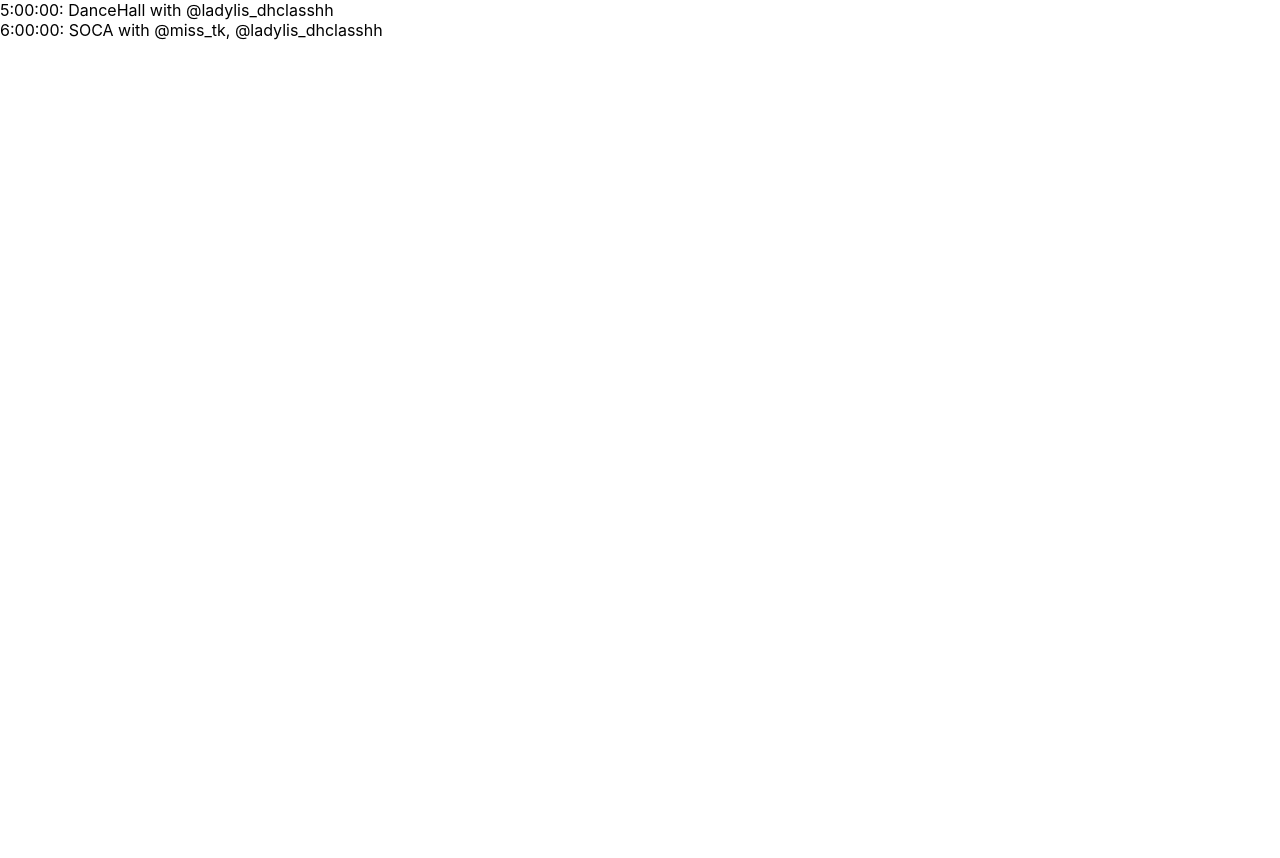
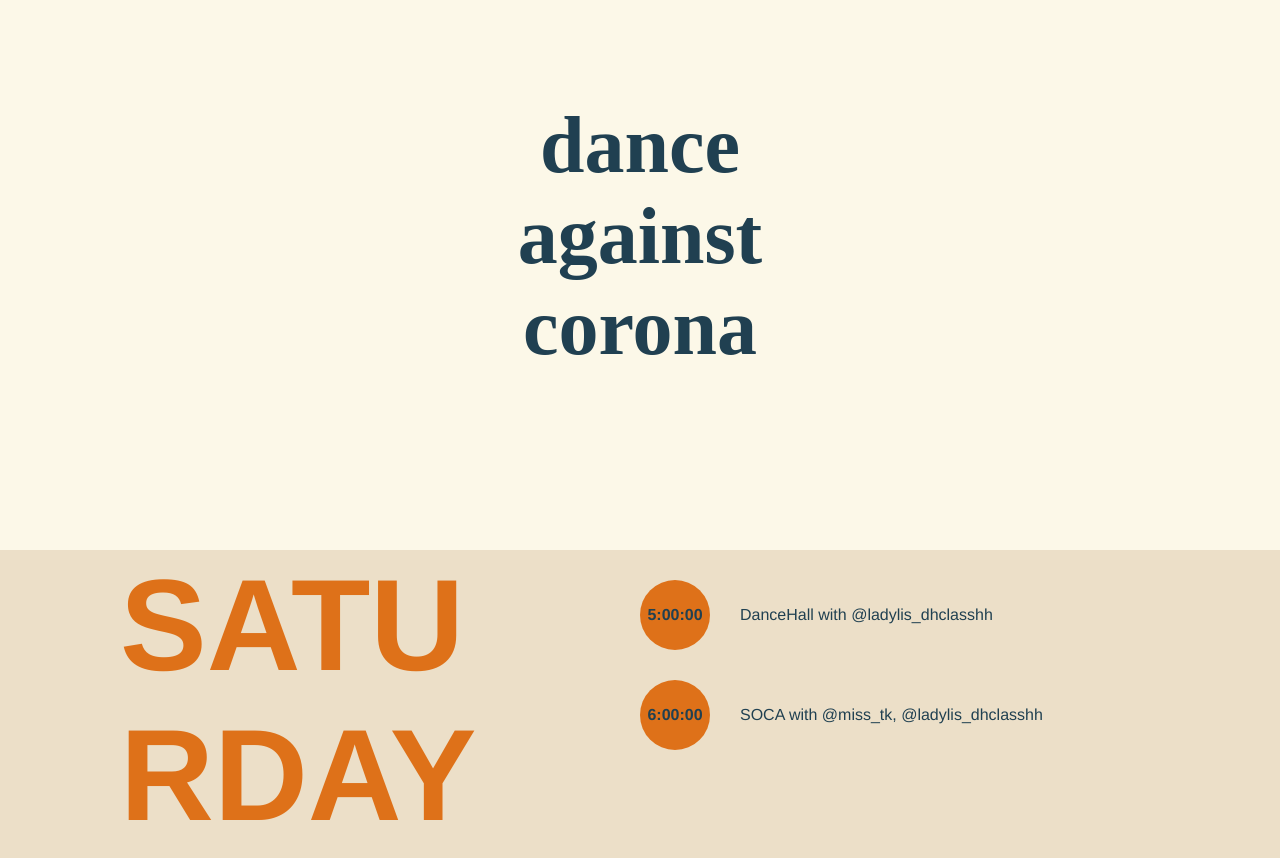
Before and after one commit to terezaif/danceagainstcorona, a React (Create React App) app in the folder danceagainstcorona/: page / in a window 1280 px wide. Shown: the top 858 px of the page. Before the commit the page ends 800 px from the top, so only its background shows below. Built offline with nearby package versions, Linux system fonts and the light colour scheme.

Commit message:
Added basic styles to header daycard and danceclasscards

```diff
--- a/danceagainstcorona/src/App.js
+++ b/danceagainstcorona/src/App.js
@@ -1,10 +1,19 @@
 import React, { Component } from 'react';
-import DanceClassCard from './DanceClassCard.js';
+import Header from './Header.js';
+import DayCard from './DayCard.js';
+
+import './typography.css';
 import './App.css';
 
 class App extends Component {
+  componentDidMount() {
+    document.title = 'danceagainstcorona';
+  }
   render() {
-    const danceClassData = [
+    const classDataByDay = [
+      {
+        date: "2020-03-21",
+        classes: [
           {
             id: "rec9jwOhOPm0SVBtq",
             danceStyle: "DanceHall",
@@ -35,11 +44,15 @@ class App extends Component {
             dateTime: "2020-03-21T18:00:00.000Z",
             language: "DE / EN",
           },
+        ]
+      }
     ];
+    const classData = classDataByDay[0];
 
     return (
       <div>
-        {danceClassData.map(danceClass => <DanceClassCard {...danceClass} /> )}
+        <div><Header /></div>
+        <DayCard classData={classData} />
       </div>
     );
   }
--- /dev/null
+++ b/danceagainstcorona/src/DanceClassCard.css
@@ -0,0 +1,19 @@
+.time-widget {
+	background-color: #de7119;
+	height: 70px;
+    width: 70px;
+    border-radius: 50%;
+    text-align: center;
+    display: inline-block;
+    margin-right: 30px;
+}
+
+.time-text {
+	line-height: 70px;
+	font-weight: bold;
+
+}
+
+.dance-class-card {
+	margin: 30px 0;
+}
--- a/danceagainstcorona/src/DanceClassCard.js
+++ b/danceagainstcorona/src/DanceClassCard.js
@@ -1,4 +1,6 @@
 import React, { Component } from 'react';
+
+import "./DanceClassCard.css"
 
 class DanceClassCard extends Component {
 	render() {
@@ -9,8 +11,11 @@ class DanceClassCard extends Component {
 		const igHandles = artists.map(artist => artist.instagram).join(", ");
 
 		return (
-			<div>
-				{timeString}: {danceClass.danceStyle} with {igHandles}
+			<div className="dance-class-card">
+				<div className="time-widget">
+					<div className="time-text">{timeString}</div>
+				</div>
+				{danceClass.danceStyle} with {igHandles}
 			</div>
 		);
 	}
--- /dev/null
+++ b/danceagainstcorona/src/DayCard.css
@@ -0,0 +1,15 @@
+.daycard {
+	min-height: 400px;
+	background-color: #ecdfc8;
+}
+
+.dance-class-cards {
+	float: right;
+	width: 50%;
+}
+
+.day-widget {
+	float: left;
+	width: 50%;
+	color: #de7119;
+}
--- /dev/null
+++ b/danceagainstcorona/src/DayCard.js
@@ -0,0 +1,27 @@
+import React, { Component } from 'react';
+import DanceClassCard from './DanceClassCard.js';
+
+import './DayCard.css';
+
+class DayCard extends Component {
+	render() {
+		const classData = this.props.classData;
+
+		const daysOfWeek = ['Sunday','Monday','Tuesday','Wednesday','Thursday','Friday','Saturday'];
+		const date = new Date(classData.date);
+		const dayOfWeek = daysOfWeek[date.getDay()];
+
+		return (
+			<div className="daycard">
+				<div className="day-widget">
+					<h2>{dayOfWeek}</h2>
+				</div>
+				<div className="dance-class-cards">
+					{classData.classes.map(danceClass => <DanceClassCard {...danceClass} /> )}
+				</div>
+			</div>
+		);
+	}
+}
+
+export default DayCard;
--- /dev/null
+++ b/danceagainstcorona/src/Header.css
@@ -0,0 +1,9 @@
+.header {
+	height: 550px;
+	background-color: #fcf8e8;
+	text-align: center;
+}
+
+.textwrap {
+	padding-top: 100px;
+}
--- /dev/null
+++ b/danceagainstcorona/src/Header.js
@@ -0,0 +1,16 @@
+import React from 'react';
+import './Header.css';
+
+function Header() {
+	return (
+		<div className="header">
+			<div class="textwrap">
+				<h1>dance</h1>
+				<h1>against</h1>
+				<h1>corona</h1>
+			</div>
+		</div>
+	);
+}
+
+export default Header;
--- /dev/null
+++ b/danceagainstcorona/src/typography.css
@@ -0,0 +1,18 @@
+body {
+	font-family: Helvetica;
+	color: #204051;
+}
+
+h1 {
+	margin: 0px;
+	font-size: 80px;
+	font-family: Futura;
+}
+
+h2 {
+	word-wrap: break-word;
+    text-transform: uppercase;
+    margin: 0 auto;
+    font-size: 130px;
+    width: 400px;
+}
```
Lines whose indentation alone changed are shown as unchanged.
